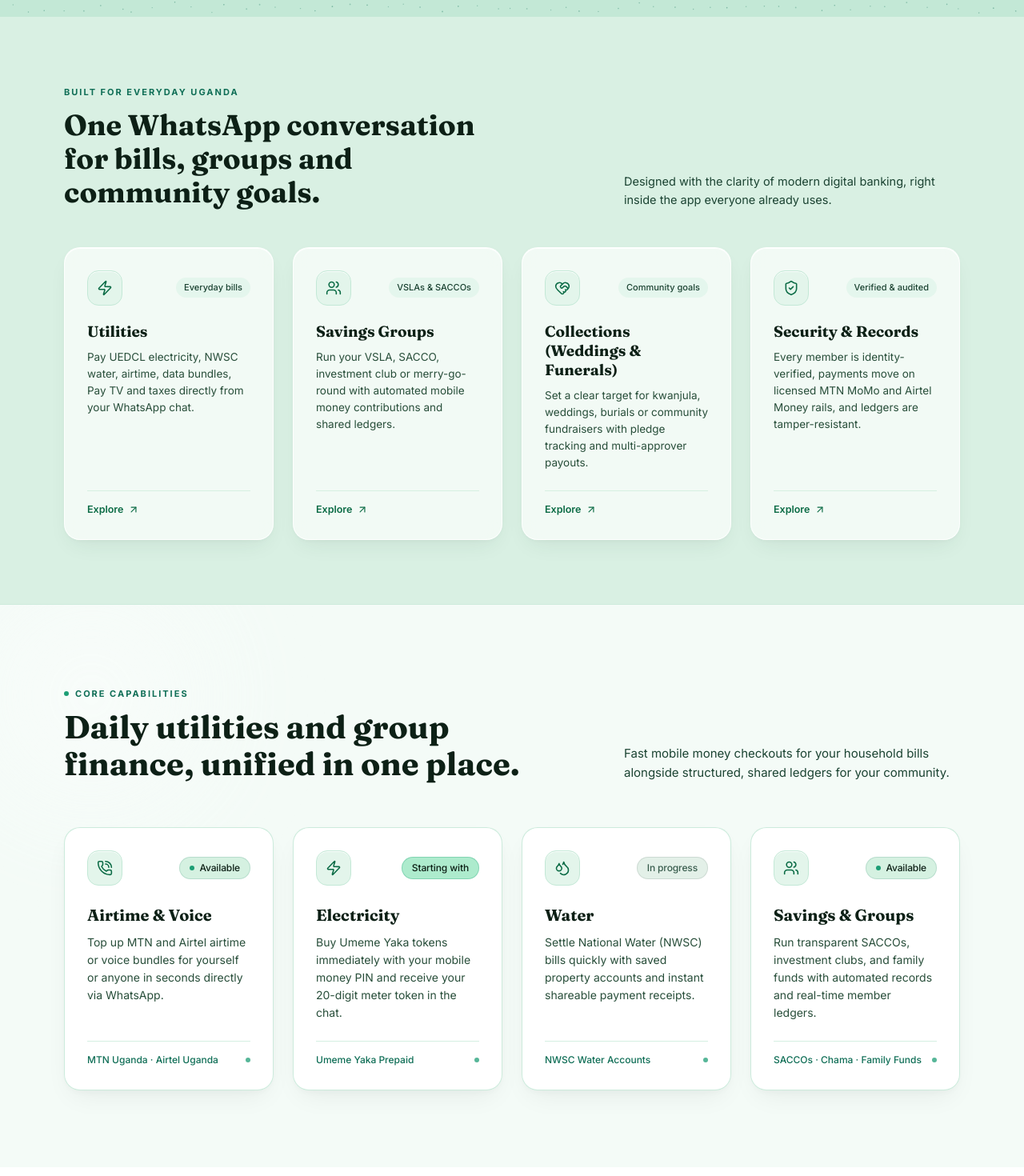
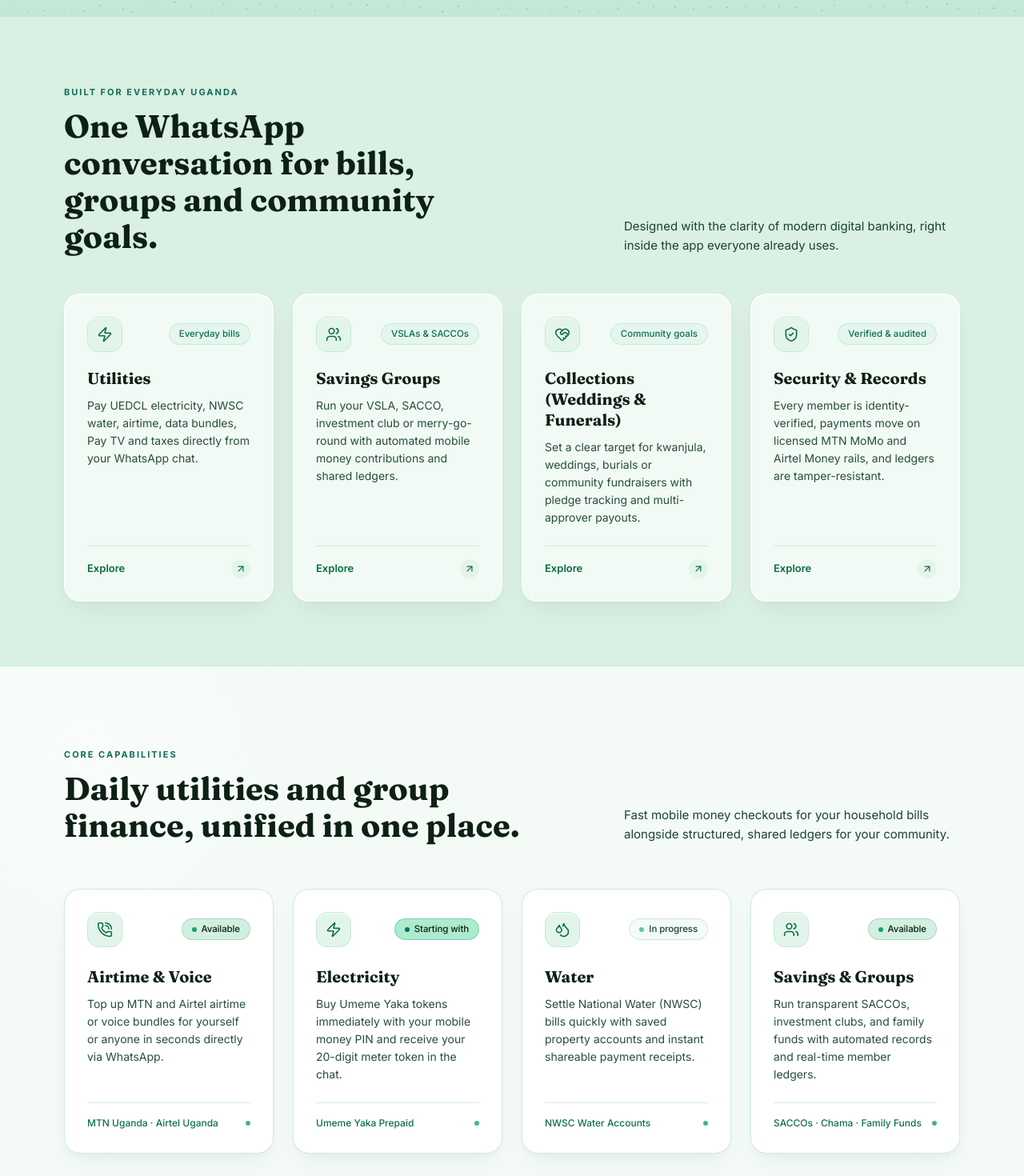
Before and after one commit to Loyoenock/WAMU, a React (Vite) app: page / in a window 1280 px wide. Shown: the part 854-2324 px from the top of the page at 80% size. Built offline with nearby package versions, Linux system fonts and the light colour scheme.

Commit message:
style: improve typography and status pill visuals
Adjust font sizes for better readability and refine status pill styles with updated borders and accessibility improvements.

```diff
--- a/src/components/WamuAudienceCards.tsx
+++ b/src/components/WamuAudienceCards.tsx
@@ -63,12 +63,12 @@ export function WamuAudienceCards() {
             </span>
             <h2
               id="wamu-pillars-heading"
-              className="mt-2.5 font-[Fraunces,ui-serif,Georgia,serif] text-[28px]/[34px] font-bold text-[#0D2016] md:text-[36px]/[42px]"
+              className="mt-2.5 font-[Fraunces,ui-serif,Georgia,serif] text-[30px]/[36px] font-bold text-[#0D2016] md:text-[40px]/[46px]"
             >
               One WhatsApp conversation for bills, groups and community goals.
             </h2>
           </div>
-          <p className="max-w-[420px] text-[14.5px]/[23px] text-[#1B4332]">
+          <p className="max-w-[420px] text-[15px]/[24px] text-[#1B4332]">
             Designed with the clarity of modern digital banking, right inside the app everyone already uses.
           </p>
         </div>
@@ -78,37 +78,39 @@ export function WamuAudienceCards() {
             <a
               key={card.id}
               href={card.href}
-              className="group relative flex flex-col justify-between rounded-[20px] border border-white/80 bg-[#F4FBF7]/90 p-7 shadow-[0_12px_28px_-10px_rgba(27,67,50,0.10),0_2px_8px_-2px_rgba(27,67,50,0.05),inset_0_1px_0_0_rgba(255,255,255,0.9)] backdrop-blur-md transition-all duration-200 ease-out hover:-translate-y-1 hover:border-[#5DCAA5]/70 hover:bg-white/95 hover:shadow-[0_18px_36px_-12px_rgba(27,67,50,0.15),0_4px_12px_-2px_rgba(27,67,50,0.07)] focus-visible:outline-none focus-visible:ring-2 focus-visible:ring-[#1D9E75] focus-visible:ring-offset-2"
+              className="group relative flex flex-col justify-between rounded-[20px] border border-white/85 bg-[#F4FBF7]/92 p-7 shadow-[0_14px_32px_-12px_rgba(27,67,50,0.10),0_2px_8px_-2px_rgba(27,67,50,0.05),inset_0_1px_0_0_rgba(255,255,255,0.92)] backdrop-blur-md transition-all duration-200 ease-out hover:-translate-y-1 hover:border-[#5DCAA5]/85 hover:bg-white hover:shadow-[0_20px_40px_-14px_rgba(27,67,50,0.16),0_4px_12px_-2px_rgba(27,67,50,0.07)] focus-visible:outline-none focus-visible:ring-2 focus-visible:ring-[#5DCAA5] focus-visible:ring-offset-2"
             >
               <div>
                 {/* Top Row: Icon Badge + Subtle Category Tag */}
                 <div className="flex items-center justify-between gap-2">
-                  <span className="inline-flex h-11 w-11 items-center justify-center rounded-[14px] border border-[#C3E8D6] bg-[#E3F5EB] text-[#0B6B45] shadow-[inset_0_1px_0_rgba(255,255,255,0.85)] transition-colors duration-200 group-hover:bg-[#0B6B45] group-hover:text-white">
+                  <span className="inline-flex h-11 w-11 items-center justify-center rounded-[14px] border border-[#C3E8D6] bg-[#E3F5EB] text-[#0B6B45] shadow-[inset_0_1px_0_rgba(255,255,255,0.85)] transition-colors duration-200 group-hover:border-[#0B6B45] group-hover:bg-[#0B6B45] group-hover:text-white">
                     <card.Icon className="h-5 w-5" strokeWidth={1.9} aria-hidden="true" />
                   </span>
-                  <span className="rounded-full bg-[#E3F5EB]/90 px-2.5 py-1 text-[11px] font-medium text-[#1B4332]">
+                  <span className="rounded-full border border-[#C3E8D6]/80 bg-[#E3F5EB]/90 px-3 py-1 text-[11.5px] font-medium text-[#0F6E56]">
                     {card.badge}
                   </span>
                 </div>
 
                 {/* Card Title */}
-                <h3 className="mt-5 font-[Fraunces,ui-serif,Georgia,serif] text-[19px]/[24px] font-bold text-[#0D2016]">
+                <h3 className="mt-5 font-[Fraunces,ui-serif,Georgia,serif] text-[20px]/[26px] font-bold text-[#0D2016]">
                   {card.title}
                 </h3>
 
                 {/* Card Description */}
-                <p className="mt-2.5 text-[13.5px]/[21px] text-[#284E3A]">
+                <p className="mt-2.5 text-[14px]/[22px] text-[#284E3A]">
                   {card.description}
                 </p>
               </div>
 
-              {/* Subtle bottom explore cue */}
-              <div className="mt-6 flex items-center gap-1.5 border-t border-[#C3E8D6]/60 pt-3.5 text-[12.5px] font-semibold text-[#0B6B45]">
+              {/* Bottom directory divider & interactive explore link */}
+              <div className="mt-6 flex items-center justify-between border-t border-[#C3E8D6]/80 pt-4 text-[13px] font-semibold text-[#0B6B45] transition-colors duration-200 group-hover:border-[#5DCAA5]/75 group-hover:text-[#085041]">
                 <span>Explore</span>
-                <ArrowUpRight
-                  className="h-3.5 w-3.5 transition-transform duration-200 group-hover:translate-x-0.5 group-hover:-translate-y-0.5"
-                  aria-hidden="true"
-                />
+                <span className="inline-flex h-6 w-6 items-center justify-center rounded-full bg-[#E3F5EB] text-[#0B6B45] transition-all duration-200 group-hover:bg-[#0B6B45] group-hover:text-white">
+                  <ArrowUpRight
+                    className="h-3.5 w-3.5 transition-transform duration-200 group-hover:translate-x-0.5 group-hover:-translate-y-0.5"
+                    aria-hidden="true"
+                  />
+                </span>
               </div>
             </a>
           ))}
--- a/src/components/WamuFeatureCards.tsx
+++ b/src/components/WamuFeatureCards.tsx
@@ -52,8 +52,8 @@ const FEATURE_CARDS: FeatureCardItem[] = [
 function StatusPill({ status }: { status: FeatureCardItem['status'] }) {
   if (status === 'Available') {
     return (
-      <span className="inline-flex items-center gap-1.5 rounded-full border border-[#0F6E56]/15 bg-[#CEEFDC]/85 px-3 py-1 text-[12px] font-medium tracking-[-0.01em] text-[#0D2016]">
-        <span className="h-1.5 w-1.5 rounded-full bg-[#1D9E75]" />
+      <span className="inline-flex items-center gap-1.5 rounded-full border border-[#0F6E56]/20 bg-[#CEEFDC]/90 px-3 py-1 text-[11.5px] font-medium tracking-[-0.01em] text-[#0D2016]">
+        <span className="h-1.5 w-1.5 rounded-full bg-[#1D9E75]" aria-hidden="true" />
         {status}
       </span>
     );
@@ -61,14 +61,16 @@ function StatusPill({ status }: { status: FeatureCardItem['status'] }) {
 
   if (status === 'Starting with') {
     return (
-      <span className="inline-flex items-center gap-1.5 rounded-full border border-[#1D9E75]/30 bg-[#82E0B2]/65 px-3 py-1 text-[12px] font-medium tracking-[-0.01em] text-[#0D2016]">
+      <span className="inline-flex items-center gap-1.5 rounded-full border border-[#1D9E75]/35 bg-[#82E0B2]/65 px-3 py-1 text-[11.5px] font-medium tracking-[-0.01em] text-[#0D2016]">
+        <span className="h-1.5 w-1.5 rounded-full bg-[#0F6E56]" aria-hidden="true" />
         {status}
       </span>
     );
   }
 
   return (
-    <span className="inline-flex items-center gap-1.5 rounded-full border border-[#0D2016]/10 bg-[#DAEBE1]/75 px-3 py-1 text-[12px] font-medium tracking-[-0.01em] text-[#1B4332]/85">
+    <span className="inline-flex items-center gap-1.5 rounded-full border border-[#C3E8D6] bg-[#F4FBF7] px-3 py-1 text-[11.5px] font-medium tracking-[-0.01em] text-[#1B4332]">
+      <span className="h-1.5 w-1.5 rounded-full bg-[#5DCAA5]" aria-hidden="true" />
       {status}
     </span>
   );
@@ -83,15 +85,14 @@ export function WamuFeatureCards() {
       {/* Subtle top-left diffused light glow */}
       <div
         aria-hidden="true"
-        className="pointer-events-none absolute -left-24 -top-24 h-[420px] w-[420px] rounded-full bg-[radial-gradient(circle,rgba(255,255,255,0.85)_0%,rgba(224,245,233,0)_70%)] opacity-60 blur-3xl"
+        className="pointer-events-none absolute -left-24 -top-24 h-[420px] w-[420px] rounded-full bg-[radial-gradient(circle,rgba(255,255,255,0.9)_0%,rgba(224,245,233,0)_70%)] opacity-70 blur-3xl"
       />
 
       <div className="relative z-10 mx-auto max-w-[1280px]">
         {/* Section Header */}
         <div className="mb-10 flex flex-col gap-4 md:mb-14 md:flex-row md:items-end md:justify-between">
           <div className="max-w-[600px]">
-            <span className="inline-flex items-center gap-2 text-[11px] font-bold uppercase tracking-[2px] text-[#0F6E56]">
-              <span className="h-1.5 w-1.5 rounded-full bg-[#1D9E75]" aria-hidden="true" />
+            <span className="text-[11px] font-bold uppercase tracking-[2px] text-[#0F6E56]">
               CORE CAPABILITIES
             </span>
             <h2
@@ -113,12 +114,12 @@ export function WamuFeatureCards() {
             return (
               <article
                 key={card.id}
-                className="group relative flex flex-col justify-between rounded-[20px] border border-[#C3E8D6]/85 bg-white/95 p-7 shadow-[0_14px_34px_-10px_rgba(13,32,22,0.07),0_4px_12px_-2px_rgba(13,32,22,0.04),inset_0_1px_0_0_rgba(255,255,255,0.95)] backdrop-blur-md transition-all duration-200 ease-out hover:-translate-y-1 hover:border-[#5DCAA5]/80 hover:bg-white hover:shadow-[0_18px_36px_-12px_rgba(27,67,50,0.14)]"
+                className="group relative flex flex-col justify-between rounded-[20px] border border-[#C3E8D6]/80 bg-white/95 p-7 shadow-[0_14px_34px_-10px_rgba(13,32,22,0.07),0_4px_12px_-2px_rgba(13,32,22,0.04),inset_0_1px_0_0_rgba(255,255,255,0.95)] backdrop-blur-md transition-all duration-200 ease-out hover:-translate-y-1 hover:border-[#5DCAA5]/85 hover:bg-white hover:shadow-[0_20px_40px_-12px_rgba(27,67,50,0.14)]"
               >
                 <div>
                   {/* Top row: Icon badge on left + Status pill on right */}
                   <div className="mb-6 flex items-center justify-between gap-3">
-                    <div className="flex h-11 w-11 items-center justify-center rounded-[14px] border border-[#C3E8D6] bg-[#E3F5EB] text-[#0B6B45] shadow-[inset_0_1px_0_rgba(255,255,255,0.85)] transition-colors duration-200 group-hover:bg-[#0B6B45] group-hover:text-white">
+                    <div className="flex h-11 w-11 items-center justify-center rounded-[14px] border border-[#C3E8D6] bg-[#E3F5EB] text-[#0B6B45] shadow-[inset_0_1px_0_rgba(255,255,255,0.85)] transition-colors duration-200 group-hover:border-[#0B6B45] group-hover:bg-[#0B6B45] group-hover:text-white">
                       <IconComponent className="h-5 w-5" strokeWidth={1.9} />
                     </div>
 
@@ -136,10 +137,13 @@ export function WamuFeatureCards() {
                   </p>
                 </div>
 
-                {/* Subtle bottom metadata line */}
-                <div className="mt-6 flex items-center justify-between border-t border-[#C3E8D6]/70 pt-3.5 text-[12px] font-medium text-[#0F6E56]">
+                {/* Subtle bottom rail metadata line */}
+                <div className="mt-6 flex items-center justify-between border-t border-[#C3E8D6]/75 pt-4 text-[12px] font-medium text-[#0F6E56]">
                   <span>{card.detail}</span>
-                  <span className="h-1.5 w-1.5 rounded-full bg-[#1D9E75]/75 transition-transform duration-200 group-hover:scale-125" />
+                  <span
+                    aria-hidden="true"
+                    className="h-1.5 w-1.5 rounded-full bg-[#1D9E75]/80 transition-transform duration-200 group-hover:scale-125"
+                  />
                 </div>
               </article>
             );
```
